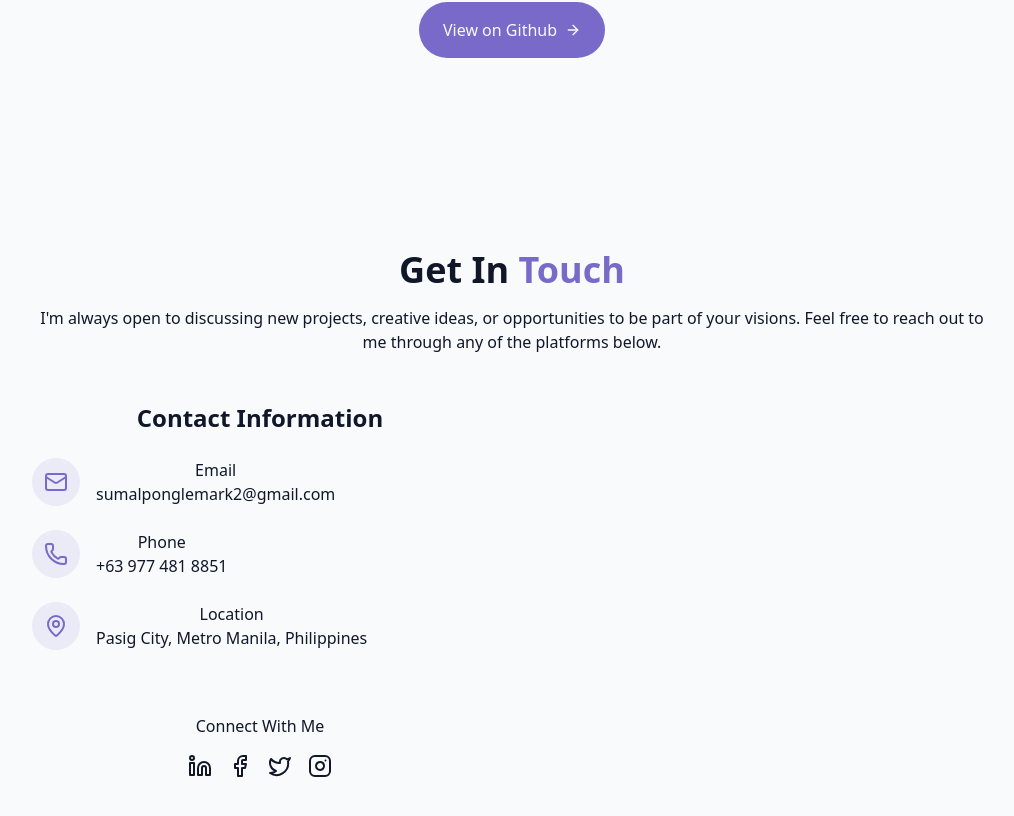
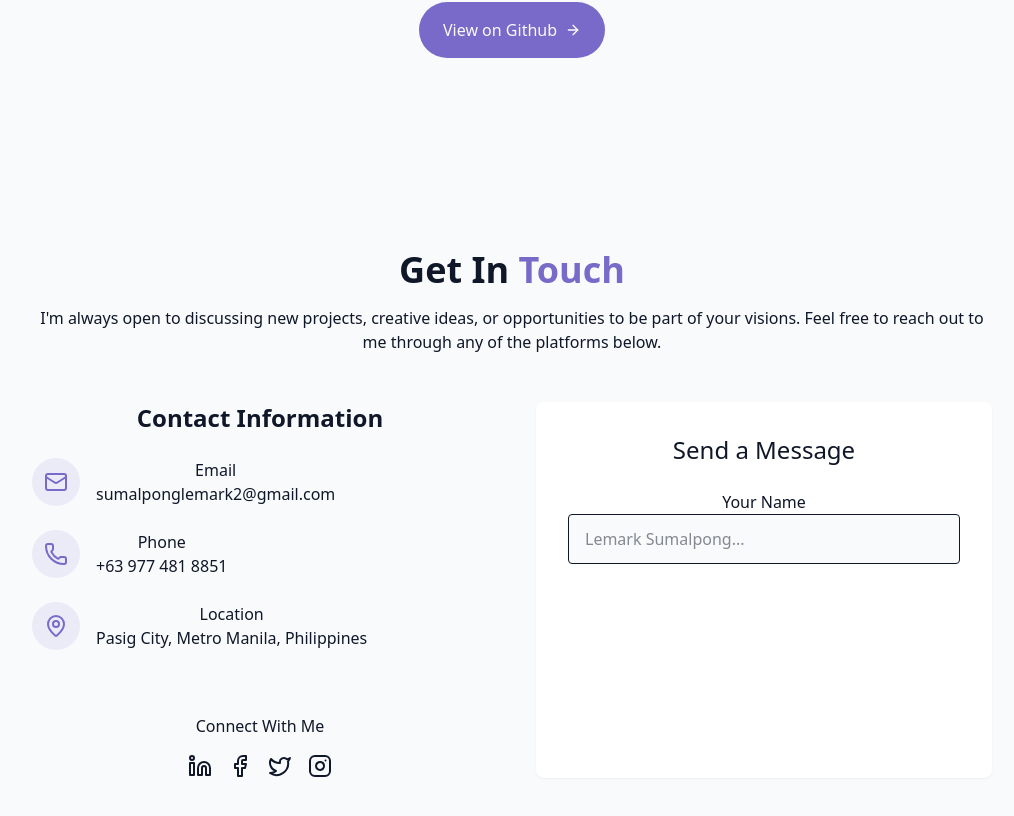
Before and after one commit to LemarkSumalpong/personal-project, a React (Vite) app: page / in a window 1280 px wide. Shown: the part 2986-3802 px from the top of the page, without its empty margins (128-1142 px from the left). Built offline with nearby package versions, Linux system fonts and the light colour scheme.

Commit message:
added the send a message form

```diff
--- a/src/components/ContactSection.jsx
+++ b/src/components/ContactSection.jsx
@@ -1,5 +1,12 @@
-import { Mail, MapPin, Phone, Linkedin, Facebook, Twitter, Instagram } from 'lucide-react';
-
+import {
+  Mail,
+  MapPin,
+  Phone,
+  Linkedin,
+  Facebook,
+  Twitter,
+  Instagram,
+} from 'lucide-react';
 
 export const ContactSection = () => {
   return (
@@ -61,24 +68,45 @@ export const ContactSection = () => {
                 </div>
               </div>
             </div>
-            <div className='pt-8'>
-                <h4 className='font-medium mb-4'>Connect With Me </h4>
-                <div className='flex space-x-4 justify-center'>
-                    <a href=''>
-                       <Linkedin/>
-                    </a>
-                     <a>
-                       <Facebook/>
-                    </a>
-                     <a>
-                       <Twitter/>
-                    </a>
-                     <a>
-                       <Instagram/>
-                    </a>
-                </div>
-
+            <div className="pt-8">
+              <h4 className="font-medium mb-4">Connect With Me </h4>
+              <div className="flex space-x-4 justify-center">
+                <a
+                  href="https://www.linkedin.com/in/lemarksumalpong/"
+                  target="_blank"
+                >
+                  <Linkedin />
+                </a>
+                <a href="https://www.facebook.com/pacifist.lem" target="_blank">
+                  <Facebook />
+                </a>
+                <a href="https://x.com/LemarkSumalpong" target="_blank">
+                  <Twitter />
+                </a>
+                <a
+                  href="https://www.instagram.com/pacifist.lem/"
+                  target="_blank"
+                >
+                  <Instagram />
+                </a>
+              </div>
             </div>
+          </div>
+          <div className="bg-card p-8 rounded-lg shadow-xs">
+            <h3 className="text-2xl fond-semibold mb-6">Send a Message</h3>
+            <form className="space-y-6">
+              <div>
+                <label htmlFor="name">Your Name</label>
+                <input
+                  type="text"
+                  id="name"
+                  name="name"
+                  required
+                  className="w-full px-4 py-3 rounded-sm border border-input bg-background focus:outline-hidden focus:ring-2 focus:ring-primary"
+                  placeholder="Lemark Sumalpong..."
+                />
+              </div>
+            </form>
           </div>
         </div>
       </div>
```
